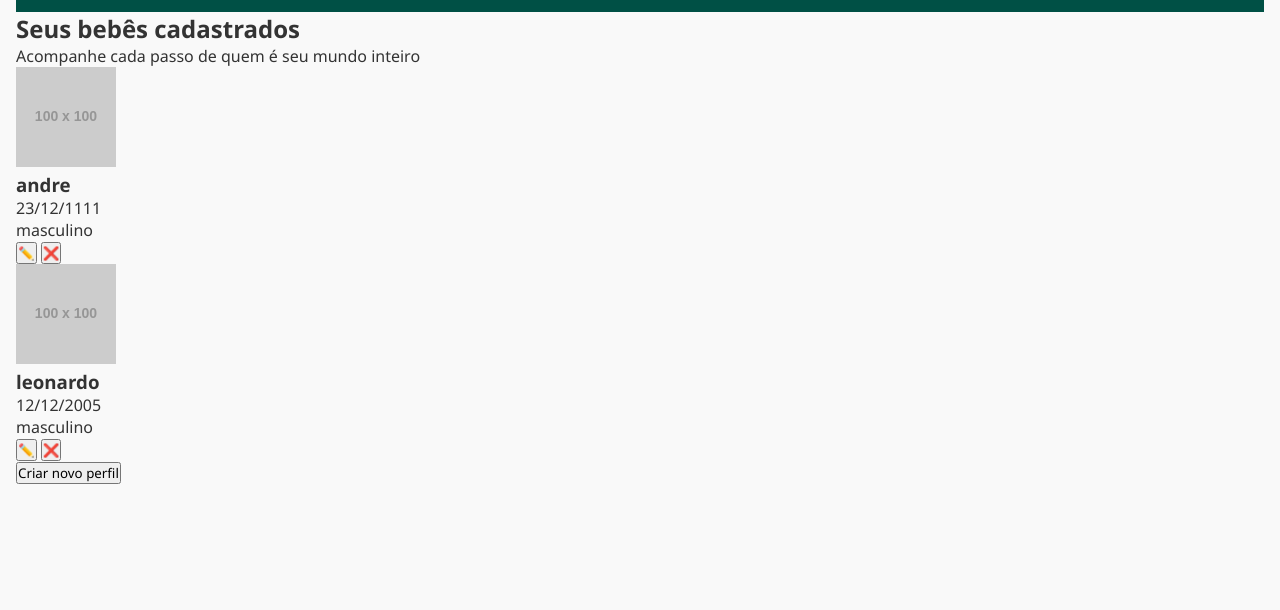
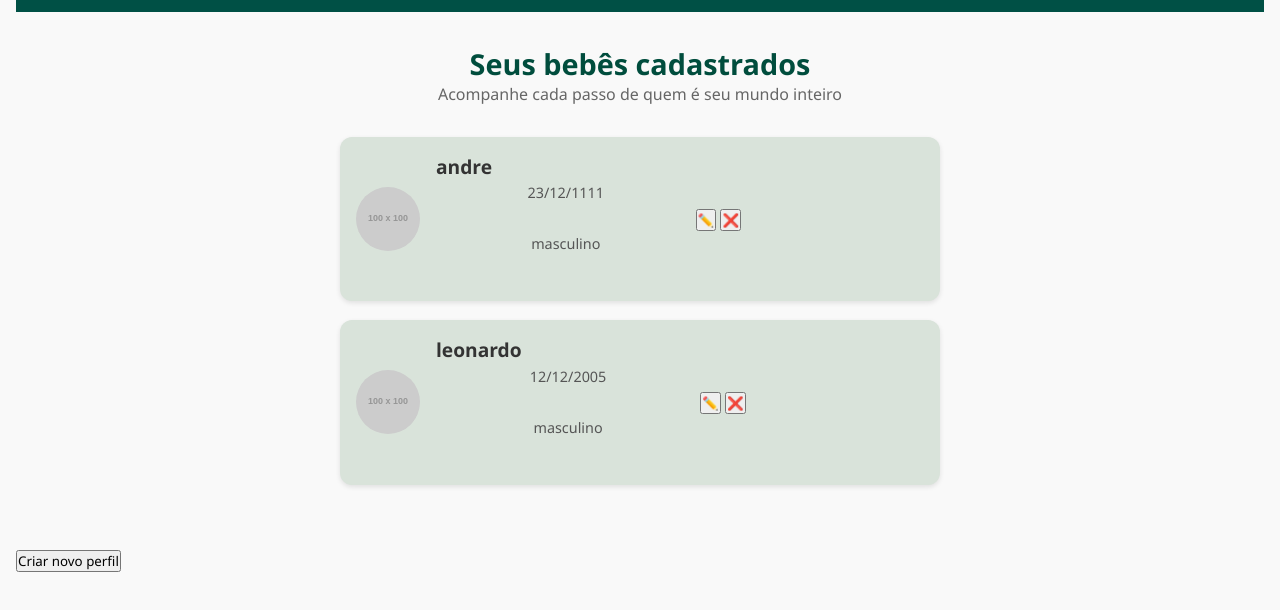
Before and after one commit to davi-dc7/pmg-es-2025-1-ti1-2401100-baby-co, a website: page codigo/Davi/html/index.html in a window 1280 px wide. Shown: the part 88-698 px from the top of the page. Drawn offline with Linux system fonts and the light colour scheme; placeholder pictures from the web are drawn by us.

Commit message:
Update style.css
voltando a outra cmmit

```diff
--- a/codigo/Davi/css/style.css
+++ b/codigo/Davi/css/style.css
@@ -122,3 +122,64 @@ header {
             transform: scale(1.2);
             color: #a0e5cf;
         }
+
+
+.user-actions a {
+  margin-left: 1rem;
+  color: white;
+  font-size: 1.2rem;
+}
+
+main h2 {
+  margin-top: 2rem;
+  font-size: 1.8rem;
+  color: #004d3d;
+  text-align: center;
+}
+
+main p {
+  text-align: center;
+  margin-bottom: 2rem;
+  color: #666;
+}
+
+/* cartoes bebes */
+#lista-bebes {
+  display: flex;
+  flex-direction: column;
+  gap: 1.2rem;
+  max-width: 600px;
+  margin: 0 auto 4rem auto;
+}
+
+.cards-bebes {
+  background-color: #d9e3da;
+  border-radius: 12px;
+  padding: 1rem;
+  display: flex;
+  align-items: center;
+  justify-content: space-between;
+  box-shadow: 0 2px 5px rgba(0, 0, 0, 0.1);
+}
+
+.cards-bebes img {
+  width: 64px;
+  height: 64px;
+  object-fit: cover;
+  border-radius: 50%;
+  margin-right: 1rem;
+}
+
+.cards-bebes > div {
+  flex-grow: 1;
+}
+
+.cards-bebes h3 {
+  font-size: 1.2rem;
+  margin-bottom: 0.2rem;
+}
+
+.cards-bebes p {
+  font-size: 0.9rem;
+  color: #555;
+}
```
